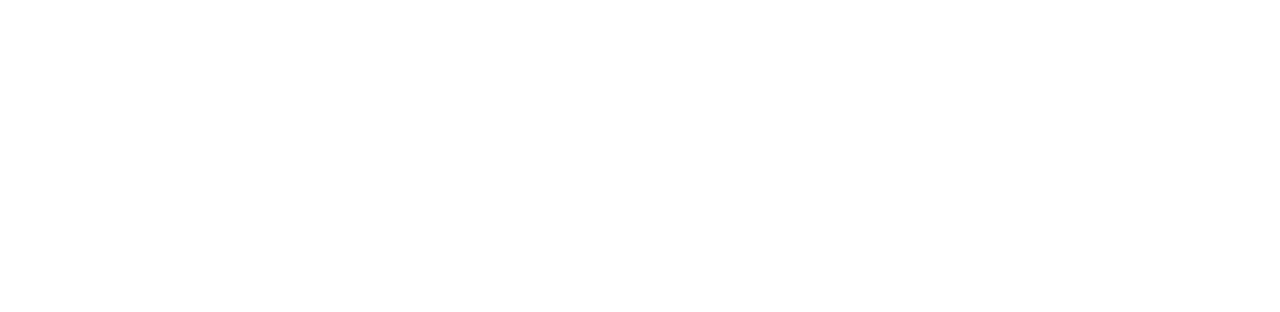
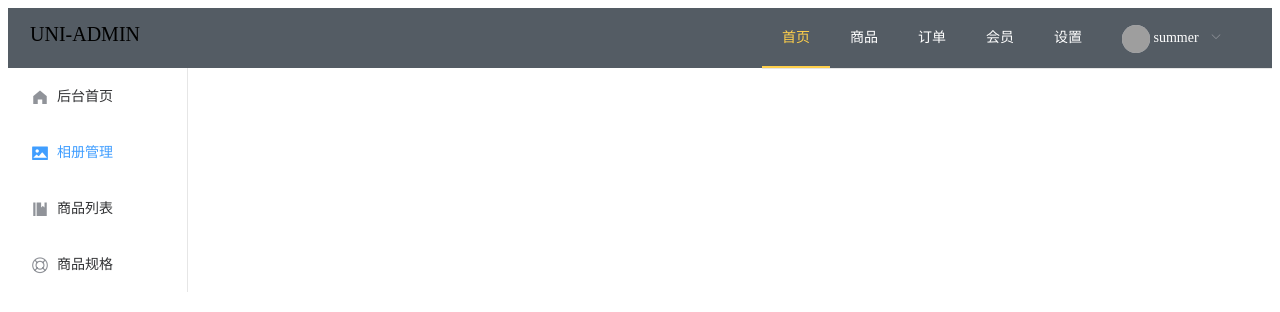
Before and after one commit to fclvhh/all-project-test, a Vue app: page /#/ in a window 1280 px wide. Shown: the top 312 px of the page. Built offline with nearby package versions, Linux system fonts and the light colour scheme; grey boxes are pictures that could not be loaded; the HTML template or start-up script is replaced by a standard one.

Commit message:
完成layout布局--静态

```diff
--- a/src/App.vue
+++ b/src/App.vue
@@ -9,12 +9,27 @@
 
 export default {
   name: 'app',
-  components: {
-
-  }
+  components: {}
 }
 </script>
 
 <style>
+*::-webkit-scrollbar {
+  width: 10px;
+
+}
+
+*::-webkit-scrollbar-thumb {
+  background: #ccc;
+  border-radius: 5px;
+
+}
+
+* {
+  scrollbar-width: 10px;
+  scrollbar-base-color: green;
+  scrollbar-track-color: red;
+  scrollbar-arrow-color: blue;
+}
 
 </style>
--- a/src/views/MainLayout.vue
+++ b/src/views/MainLayout.vue
@@ -1,17 +1,105 @@
 <template>
-  <div class="container">
-    <router-view></router-view>
+  <div class="wrapper">
+    <header style="height: 60px;background-color: #545c64;" class=" flex sp-bt" >
+      <div class="logo text-white"  style="width: 150px;font-size: 20px; padding: 15px 22px;" >
+        UNI-ADMIN
+      </div>
+      <nav style="width:510px;" >
+        <el-menu
+            :default-active="activeIndex2"
+            class="el-menu-demo p-0"
+            mode="horizontal"
+            @select="handleSelect"
+            background-color="#545c64"
+            text-color="#fff"
+            active-text-color="#ffd04b">
+          <el-menu-item index="1">首页</el-menu-item>
+          <el-menu-item index="2">商品</el-menu-item>
+          <el-menu-item index="3">订单</el-menu-item>
+          <el-menu-item index="4">会员</el-menu-item>
+          <el-menu-item index="5">设置</el-menu-item>
+          <el-submenu index="6">
+            <template slot="title">
+              <el-avatar size="small" src="https://cube.elemecdn.com/3/7c/3ea6beec64369c2642b92c6726f1epng.png"></el-avatar>
+              summer
+            </template>
+            <el-menu-item index="6-1">修改</el-menu-item>
+            <el-menu-item index="6-2">推出</el-menu-item>
+          </el-submenu>
+        </el-menu>
+      </nav>
+    </header>
+   <main class="flex">
+     <aside style="width: 180px;height: calc(100vh - 60px);overflow: auto"
+            >
+       <el-menu
+           default-active="2"
+           class="el-menu-vertical-demo"
+           @open="handleOpen"
+           @close="handleClose">
+         <el-menu-item index="1">
+             <i class="el-icon-s-home"></i>
+             <span>后台首页</span>
+         </el-menu-item>
+         <el-menu-item index="2">
+           <i class="el-icon-picture"></i>
+           <span slot="title">相册管理</span>
+         </el-menu-item>
+         <el-menu-item index="3" >
+           <i class="el-icon-s-management"></i>
+           <span slot="title">商品列表</span>
+         </el-menu-item>
+         <el-menu-item index="4">
+           <i class="el-icon-bangzhu"></i>
+           <span slot="title">商品规格</span>
+         </el-menu-item>
+       </el-menu>
+     </aside>
+
+     <article style="height: calc(100vh - 60px);"  class="grow-1 bg-danger">
+       <section>
+         <router-view></router-view>
+       </section>
+     </article>
+   </main>
+
   </div>
 </template>
 
 <script>
 export default {
-  name: "MainLayout"
+  name: "MainLayout",
+  data() {
+    return {
+      activeIndex: '1',
+      activeIndex2: '1'
+    }
+  },
+  methods: {
+    handleSelect(key, keyPath) {
+      console.log(key, keyPath);
+    },
+    handleOpen(key, keyPath) {
+      console.log(key, keyPath);
+    },
+    handleClose(key, keyPath) {
+      console.log(key, keyPath);
+    }
+  }
 }
 </script>
 
 <style scoped lang="scss">
- .container {
+ .wrapper {
    min-width: 960px;
  }
+ .flex {
+   display: flex;
+   &.sp-bt {
+     justify-content: space-between;
+   }
+ }
+ .grow-1 {
+   flex-grow: 1;
+ }
 </style>
```
